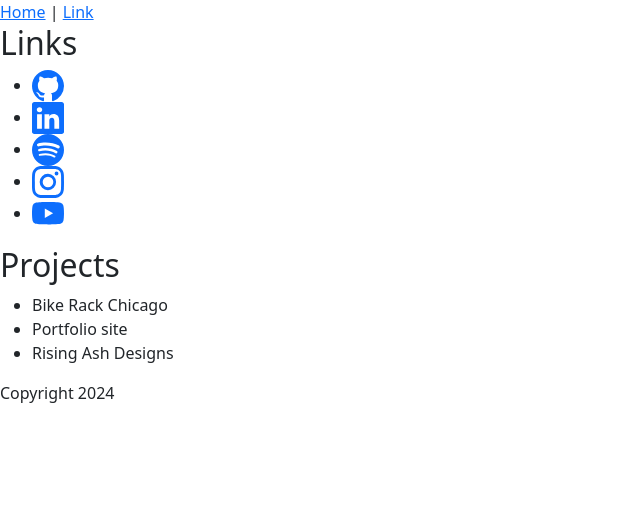
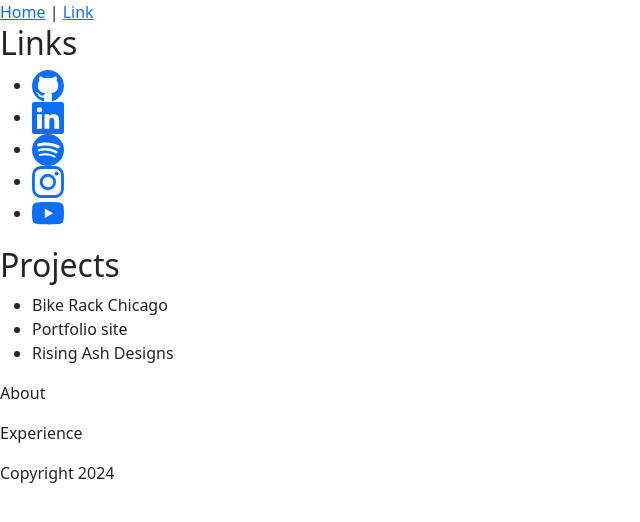
Before and after one commit to jmbehlmann/behlmann-portfolio, a React (Vite) app: page / in a window 1280 px wide. Shown: the top 522 px of the page, without its empty margins (0-640 px from the left). Built offline with nearby package versions, Linux system fonts and the light colour scheme.

Commit message:
created about component

```diff
--- a/src/Content.jsx
+++ b/src/Content.jsx
@@ -2,6 +2,8 @@ import { Header } from "./components/Header.jsx";
 import { Footer } from "./components/Footer.jsx";
 import { Links } from "./components/Links.jsx";
 import { Projects } from "./components/Projects.jsx";
+import { About } from "./components/About.jsx";
+import { Experience } from "./components/Experience.jsx";
 
 export function Content() {
   return (
@@ -9,6 +11,8 @@ export function Content() {
       <Header />
       <Links />
       <Projects />
+      <About />
+      <Experience />
       <Footer />
     </div>
   )
--- /dev/null
+++ b/src/components/About.jsx
@@ -0,0 +1,7 @@
+export function About() {
+  return (
+    <div>
+      <p>About</p>
+    </div>
+  )
+}
```
